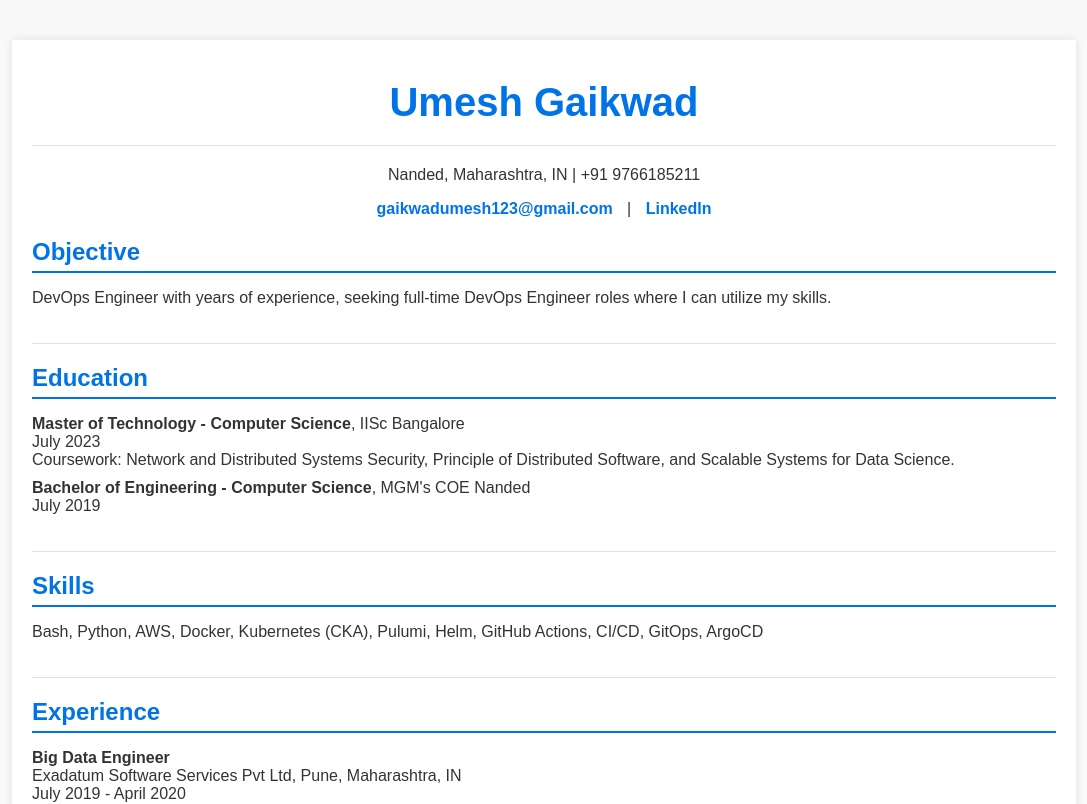
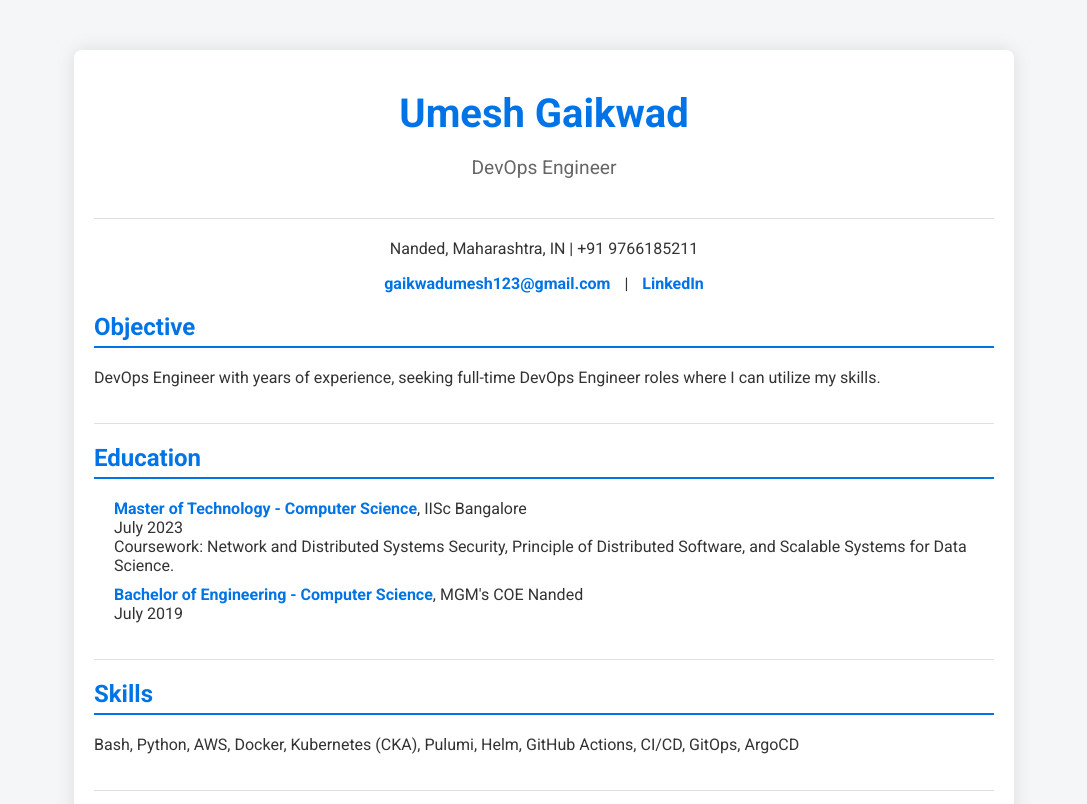
Before and after one commit to umeshg17/umeshg17.github.io, a plain HTML site: page index.html in a window 1280 px wide. Shown: the top 804 px of the page, without its empty margins (96-1183 px from the left). Drawn offline with Linux system fonts and the light colour scheme.

Commit message:
Update index.html

```diff
--- a/index.html
+++ b/index.html
@@ -4,21 +4,22 @@
     <meta charset="UTF-8">
     <meta name="viewport" content="width=device-width, initial-scale=1.0">
     <title>Umesh Gaikwad - DevOps Engineer</title>
+    <link href="https://fonts.googleapis.com/css2?family=Roboto:wght@400;700&display=swap" rel="stylesheet">
     <style>
         body {
-            font-family: Arial, sans-serif;
-            background-color: #f9f9f9;
+            font-family: 'Roboto', sans-serif;
+            background-color: #f4f6f8;
             margin: 0;
             padding: 0;
             color: #333;
         }
         .container {
-            width: 80%;
-            margin: 0 auto;
+            max-width: 900px;
+            margin: 50px auto;
             padding: 20px;
             background: #fff;
-            box-shadow: 0 0 10px rgba(0, 0, 0, 0.1);
-            margin-top: 40px;
+            box-shadow: 0 0 20px rgba(0, 0, 0, 0.1);
+            border-radius: 8px;
         }
         header {
             text-align: center;
@@ -30,6 +31,10 @@
             font-size: 2.5em;
             color: #0073e6;
         }
+        header p {
+            font-size: 1.2em;
+            color: #666;
+        }
         .contact {
             text-align: center;
             margin: 20px 0;
@@ -40,6 +45,9 @@
             margin: 0 10px;
             font-weight: bold;
         }
+        .contact a:hover {
+            text-decoration: underline;
+        }
         section {
             margin: 20px 0;
             padding-bottom: 20px;
@@ -49,7 +57,7 @@
             color: #0073e6;
             border-bottom: 2px solid #0073e6;
             padding-bottom: 5px;
-            margin-bottom: 10px;
+            margin-bottom: 20px;
         }
         ul {
             list-style-type: none;
@@ -58,12 +66,24 @@
         li {
             margin: 10px 0;
         }
+        .experience, .education, .certifications {
+            padding-left: 20px;
+        }
         .experience ul, .education ul, .certifications ul {
             margin: 0;
-            padding-left: 20px;
         }
         .experience li, .education li, .certifications li {
             margin-bottom: 10px;
+        }
+        .experience strong, .education strong, .certifications strong {
+            color: #0073e6;
+        }
+        @media (max-width: 600px) {
+            .container {
+                width: 90%;
+                margin: 20px auto;
+                padding: 10px;
+            }
         }
     </style>
 </head>
@@ -71,6 +91,7 @@
     <div class="container">
         <header>
             <h1>Umesh Gaikwad</h1>
+            <p>DevOps Engineer</p>
         </header>
         <div class="contact">
             <p>Nanded, Maharashtra, IN | +91 9766185211</p>
```
